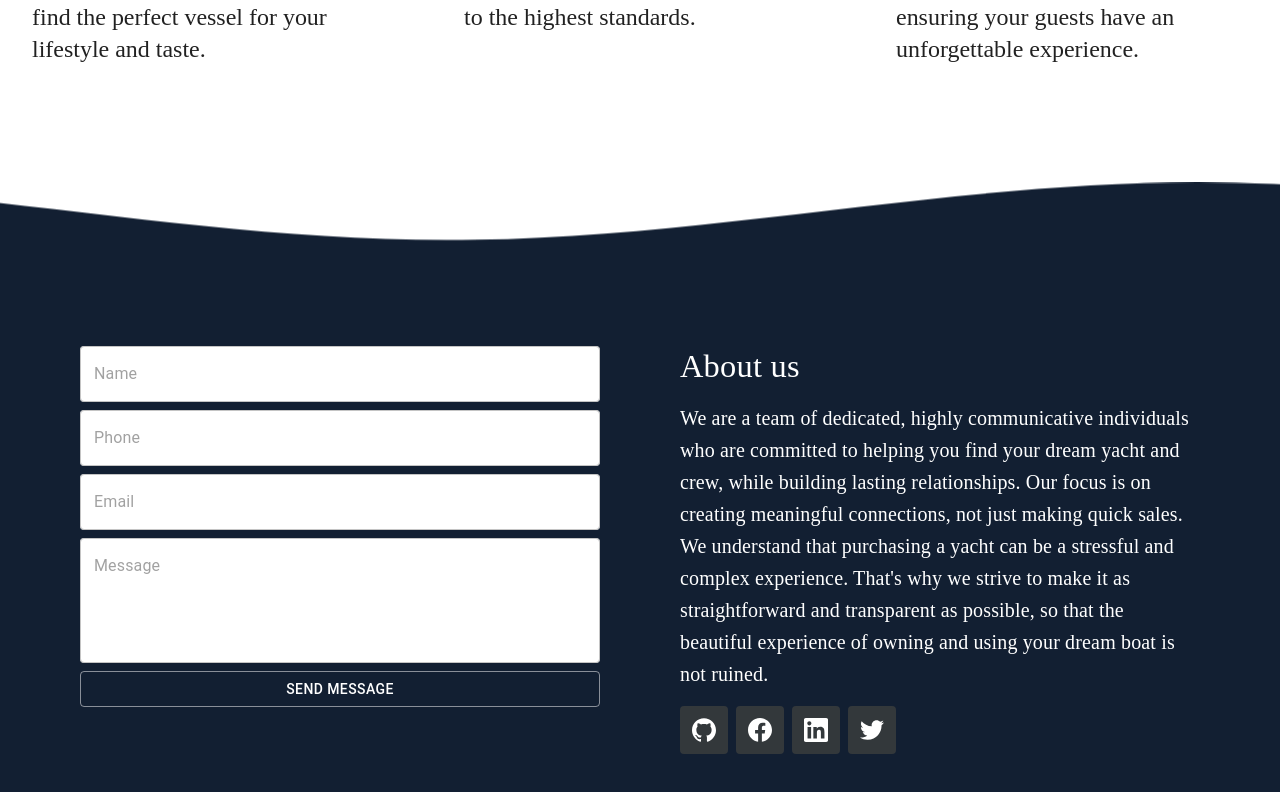
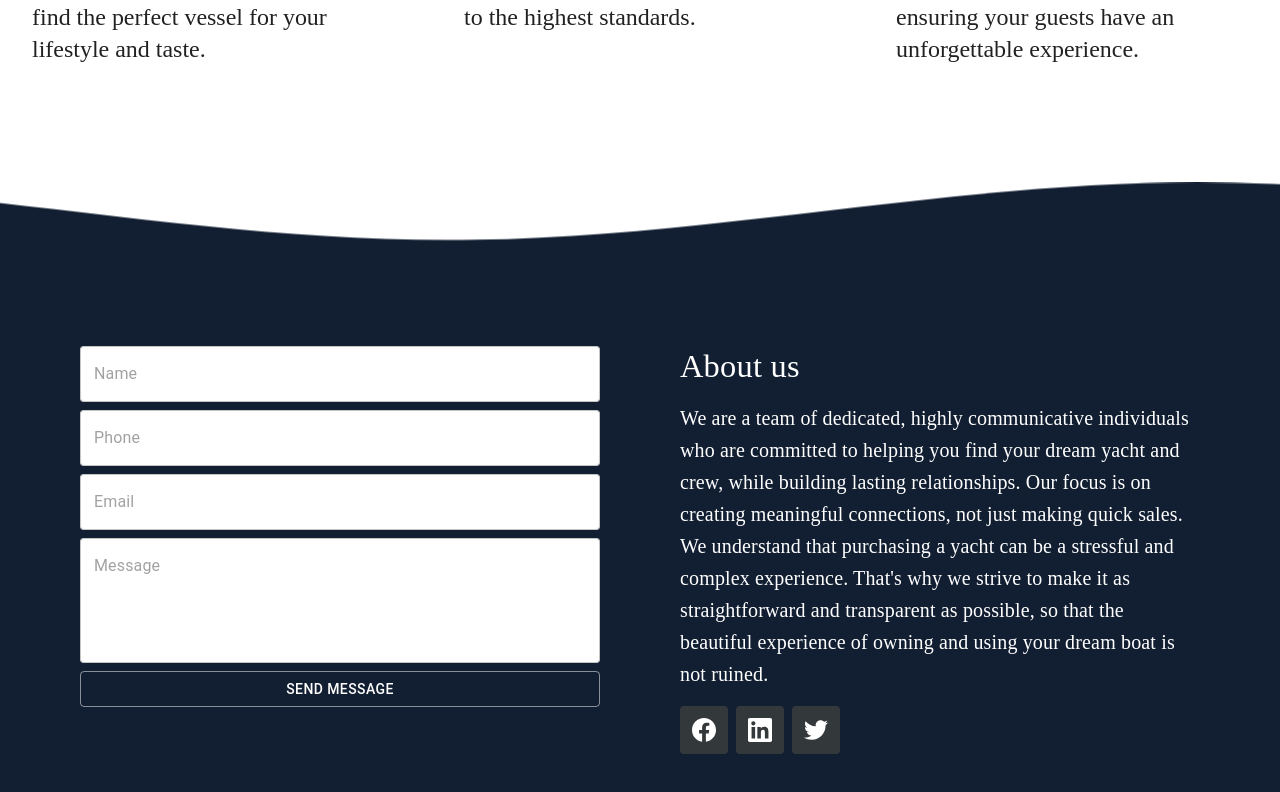
Before and after one commit to bezgolovyponch/brokerage, a React (Create React App) app: page / in a window 1280 px wide. Shown: the part 1244-2036 px from the top of the page. Built offline with nearby package versions, Linux system fonts and the light colour scheme.

Commit message:
metadata fixed

```diff
--- a/src/logged_out/components/footer/Footer.js
+++ b/src/logged_out/components/footer/Footer.js
@@ -86,22 +86,22 @@ const infos = [
 ];
 
 const socialIcons = [
-  {
-    icon: (
-      <svg
-        role="img"
-        width="24px"
-        height="24px"
-        viewBox="0 0 24 24"
-        xmlns="http://www.w3.org/2000/svg"
-      >
-        <title>GitHub</title>
-        <path d="M12 .297c-6.63 0-12 5.373-12 12 0 5.303 3.438 9.8 8.205 11.385.6.113.82-.258.82-.577 0-.285-.01-1.04-.015-2.04-3.338.724-4.042-1.61-4.042-1.61C4.422 18.07 3.633 17.7 3.633 17.7c-1.087-.744.084-.729.084-.729 1.205.084 1.838 1.236 1.838 1.236 1.07 1.835 2.809 1.305 3.495.998.108-.776.417-1.305.76-1.605-2.665-.3-5.466-1.332-5.466-5.93 0-1.31.465-2.38 1.235-3.22-.135-.303-.54-1.523.105-3.176 0 0 1.005-.322 3.3 1.23.96-.267 1.98-.399 3-.405 1.02.006 2.04.138 3 .405 2.28-1.552 3.285-1.23 3.285-1.23.645 1.653.24 2.873.12 3.176.765.84 1.23 1.91 1.23 3.22 0 4.61-2.805 5.625-5.475 5.92.42.36.81 1.096.81 2.22 0 1.606-.015 2.896-.015 3.286 0 .315.21.69.825.57C20.565 22.092 24 17.592 24 12.297c0-6.627-5.373-12-12-12" />
-      </svg>
-    ),
-    label: "Github",
-    href: "https://github.com/dunky11/react-saas-template",
-  },
+  // {
+  //   icon: (
+  //     <svg
+  //       role="img"
+  //       width="24px"
+  //       height="24px"
+  //       viewBox="0 0 24 24"
+  //       xmlns="http://www.w3.org/2000/svg"
+  //     >
+  //       <title>GitHub</title>
+  //       <path d="M12 .297c-6.63 0-12 5.373-12 12 0 5.303 3.438 9.8 8.205 11.385.6.113.82-.258.82-.577 0-.285-.01-1.04-.015-2.04-3.338.724-4.042-1.61-4.042-1.61C4.422 18.07 3.633 17.7 3.633 17.7c-1.087-.744.084-.729.084-.729 1.205.084 1.838 1.236 1.838 1.236 1.07 1.835 2.809 1.305 3.495.998.108-.776.417-1.305.76-1.605-2.665-.3-5.466-1.332-5.466-5.93 0-1.31.465-2.38 1.235-3.22-.135-.303-.54-1.523.105-3.176 0 0 1.005-.322 3.3 1.23.96-.267 1.98-.399 3-.405 1.02.006 2.04.138 3 .405 2.28-1.552 3.285-1.23 3.285-1.23.645 1.653.24 2.873.12 3.176.765.84 1.23 1.91 1.23 3.22 0 4.61-2.805 5.625-5.475 5.92.42.36.81 1.096.81 2.22 0 1.606-.015 2.896-.015 3.286 0 .315.21.69.825.57C20.565 22.092 24 17.592 24 12.297c0-6.627-5.373-12-12-12" />
+  //     </svg>
+  //   ),
+  //   label: "Github",
+  //   href: "",
+  // },
   {
     icon: (
       <svg
```
